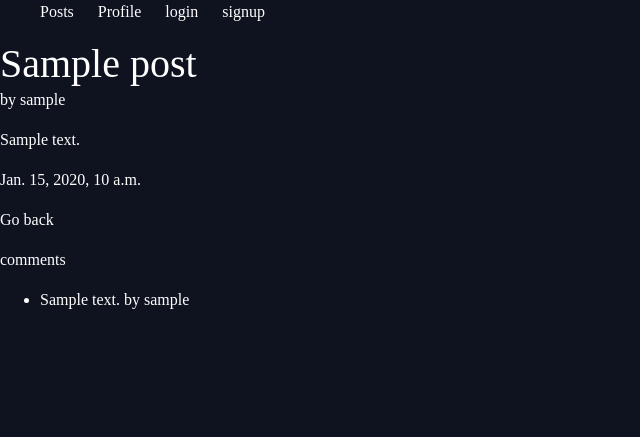
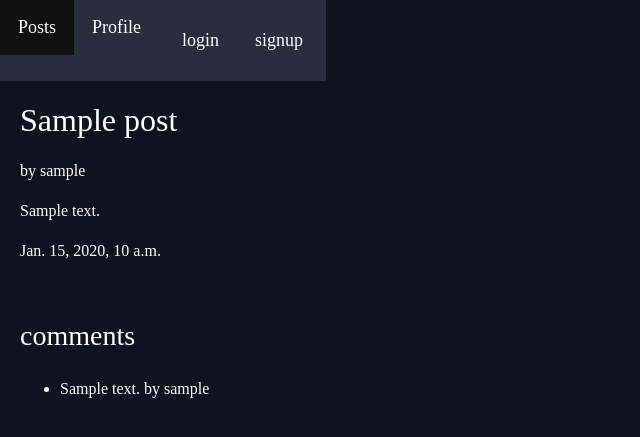
Before and after one commit to bluex4556/Social-Networking-Site, a Django app: template social/templates/social/detail.html in a window 1280 px wide. Shown: the top 437 px of the page, without its empty margins (0-640 px from the left). Run offline with Django 3.2, Linux system fonts and the light colour scheme; the template is opened without the code that fills it: most values are stand-ins (such as "Sample title", 1, 10 or a date in 2020); some libraries are stand-ins or nearby versions.

Commit message:
added some styling

```diff
--- a/social/models.py
+++ b/social/models.py
@@ -57,6 +57,8 @@
     rating = models.IntegerField('rating', default=0)
     def __str__(self):
         return self.title
+    def snippet(self):
+        return self.body[0:50]
 
 class comments(models.Model):
     posts= models.ForeignKey(posts,related_name= 'comments_post', on_delete=models.CASCADE)
@@ -83,6 +85,8 @@
     pub_date = models.DateTimeField('Date published',auto_now_add = True)
     def __str__(self):
         return self.title
+    def snippet(self):
+        return self.body[0:50]
 
 class comunity(models.Model):
     users = models.ManyToManyField(User)
--- a/social/templates/social/detail.html
+++ b/social/templates/social/detail.html
@@ -1,11 +1,17 @@
 {% extends "basegeneric.html" %}
 {% block content %}
-    <h1>{{ post.title }}</h1>
+  <div class="post-detail">
+
+    <h2>{{ post.title }}</h2>
     <p>by {{ post.user.username}}</p>
     <p>{{post.body}}</p>
-    <p>{{post.pub_date}}</p>
-    <p><a href="/social/posts/">Go back</a></p>
-    <p> comments </p>
+    <p class="date">{{post.pub_date}}</p>
+  </div>
+
+
+    <div class="comments">
+      <h3> comments </h3>
+      <br>
       {% if commentlist %}
         <ul>
         {% for comment in commentlist %}
@@ -15,4 +21,6 @@
       {%else%}
         <p>no comments</p>
       {%endif%}
+  </div>
+
 {% endblock %}
--- a/static/styles.css
+++ b/static/styles.css
@@ -18,17 +18,98 @@
     text-decoration: none;
 }
 
-nav {
+nav
+{
   justify-self: start;
 }
 
-nav li {
-  display: inline-block;
-  margin-right: 20px;
+nav ul
+{
+    list-style-type: none;
+    margin: 0;
+    padding: 0;
+    overflow: hidden;
+    background-color: #292d3d;
 }
 
-nav button{
+nav li
+{
+    float: left;
+    font-size:18px
+}
+
+nav button
+{
   background: none;
   color: white;
   border: 0px
 }
+
+#right-button
+{
+  float:right;
+  padding: 13px 5px;
+}
+
+.wrapper button
+{
+    display:block;
+    cursor: pointer;
+}
+
+nav li a {
+    display: block;
+    color: white;
+    text-align: center;
+    padding: 14px 18px;
+    text-decoration: none;
+}
+
+nav li a:hover:not(.active)
+{
+    background-color: #111;
+}
+
+.title
+{
+  text-align: center;
+  margin-bottom: 30px;
+  margin-top: 20px;
+}
+
+.post h3{
+  margin-bottom: 20px;
+}
+
+
+.posts
+{
+  display: grid;
+  grid-template-columns: 1fr 1fr 1fr;
+  grid-gap:30px
+
+}
+
+.post
+{
+  margin-left: 15px;
+  padding: 10px;
+  border: 2px solid #00dba0;
+  position: relative;
+  padding-bottom : 20px;
+
+}
+
+.post-detail
+{
+  padding:20px
+}
+.post-detail h2
+{
+  text-align : left;
+  margin-bottom:20px
+}
+.comments
+{
+  padding:20px;
+}
--- a/templates/basegeneric.html
+++ b/templates/basegeneric.html
@@ -1,4 +1,4 @@
-{% load static from staticfiles %}
+{% load  staticfiles %}
 <!DOCTYPE html>
 <html lang="en">
 <head>
@@ -16,6 +16,7 @@
       <ul>
         <li><a href="{% url 'social:posthome' %}">Posts</a></li>
         <li> <a href="{% url 'social:profileview'%}">Profile</a></li>
+        <div id="right-button">
         {% if user.is_authenticated %}
           <li>
             <form class="logout-link" action="{%url 'accounts:logout' %}" method="post">
@@ -27,6 +28,7 @@
             <li> <a href="{% url 'accounts:login'%}"> login </a> </li>
             <li> <a href="{% url 'accounts:signup'%}"> signup </a> </li>
           {% endif %}
+        </div>
       </ul>
     </nav>
   </header>
```
Also changed, not shown: social/templates/social/posthome.html (+11 -5 lines), db.sqlite3. Lines whose indentation alone changed are shown as unchanged.
